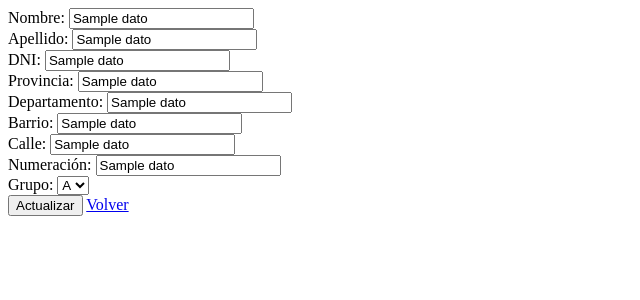
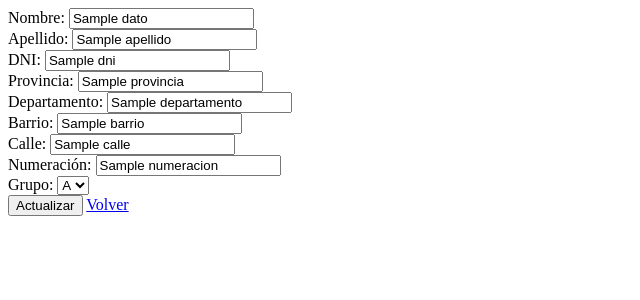
Before and after one commit to 00nic/control_dengue, a Flask app: template templates/editarDatos.html in a window 1280 px wide. Shown: the top 300 px of the page, without its empty margins (0-640 px from the left). Run offline with Flask 3, Linux system fonts and the light colour scheme; the template is opened without the code that fills it: most values are stand-ins (such as "Sample title", 1, 10 or a date in 2020); some libraries are stand-ins or nearby versions.

Commit message:
se arregló funcionalidad para ver los datos que se quieren editar

```diff
--- a/templates/editarDatos.html
+++ b/templates/editarDatos.html
@@ -7,45 +7,45 @@
 </head>
 <body>
     <div>
-        <form action="/actualizarDatos/{{datos.0}}" method="POST">
+        <form action="/actualizarDatos/{{ datos['indice']}}" method="POST">
             <div>
                 <label>Nombre:</label>
-                <input type="text" name="nombre" value="{{datos.1}}">
+                <input type="text" name="nombre" value="{{ datos['nombre'] }}">
             </div>
             <div>
                 <label>Apellido:</label>
-                <input type="text" name="apellido" value="{{datos.2}}">
+                <input type="text" name="apellido" value="{{ datos['apellido'] }}">
             </div>
             <div>
                 <label>DNI:</label>
-                <input type="text" name="dni" value="{{datos.3}}">
+                <input type="text" name="dni" value="{{ datos['dni'] }}">
             </div>
             <div>
                 <label>Provincia:</label>
-                <input type="text" name="provincia" value="{{datos.4}}">
+                <input type="text" name="provincia" value="{{ datos['provincia'] }}">
             </div>
             <div>
                 <label>Departamento:</label>
-                <input type="text" name="departamento" value="{{datos.5}}">
+                <input type="text" name="departamento" value="{{ datos['departamento']}}">
             </div>
             <div>
                 <label>Barrio:</label>
-                <input type="text" name="barrio" value="{{datos.6}}">
+                <input type="text" name="barrio" value="{{ datos['barrio'] }}">
             </div>
             <div>
                 <label>Calle:</label>
-                <input type="text" name="calle" value="{{datos.7}}">
+                <input type="text" name="calle" value="{{ datos['calle'] }}">
             </div>
             <div>
                 <label>Numeración:</label>
-                <input type="text" name="numeracion" value="{{datos.8}}">
+                <input type="text" name="numeracion" value="{{ datos['numeracion'] }}">
             </div>
             <div>
                 <label>Grupo:</label>
                 <select name="caso">
-                  <option value="A" {% if datos.9 == 'A' %}selected{% endif %}>A</option>
-                  <option value="B" {% if datos.9 == 'B' %}selected{% endif %}>B</option>
-                  <option value="C" {% if datos.9 == 'C' %}selected{% endif %}>C</option>
+                  <option value="A" {% if datos.caso == "A" %}selected{% endif %}>A</option>
+                  <option value="B" {% if datos.caso == 'B' %}selected{% endif %}>B</option>
+                  <option value="C" {% if datos.caso == 'C' %}selected{% endif %}>C</option>
                 </select>
             </div>
             <div>
--- a/templates/list_sicks.html
+++ b/templates/list_sicks.html
@@ -16,7 +16,6 @@
     <div>
         <a href="/view_add_sick">Agregar Pacientes</a>
         <a href="/grafico">Ver Grafíco</a>
-        <a href="/logout">Logout</a>
     </div>
     <div>
         <table>
@@ -41,7 +40,7 @@
                     <td>{{ paciente['dni'] }}</td>
                     <td>{{ paciente['provincia'] }}</td>
                     <td>{{ paciente['departamento'] }}</td>
-                    <td>{{ paciente['Barrio'] }}</td>
+                    <td>{{ paciente['barrio'] }}</td>
                     <td>{{ paciente['calle'] }} {{ paciente['numeracion']}}</td>
                     <td>{{ paciente['caso'] }}</td>
                     <td>
```
